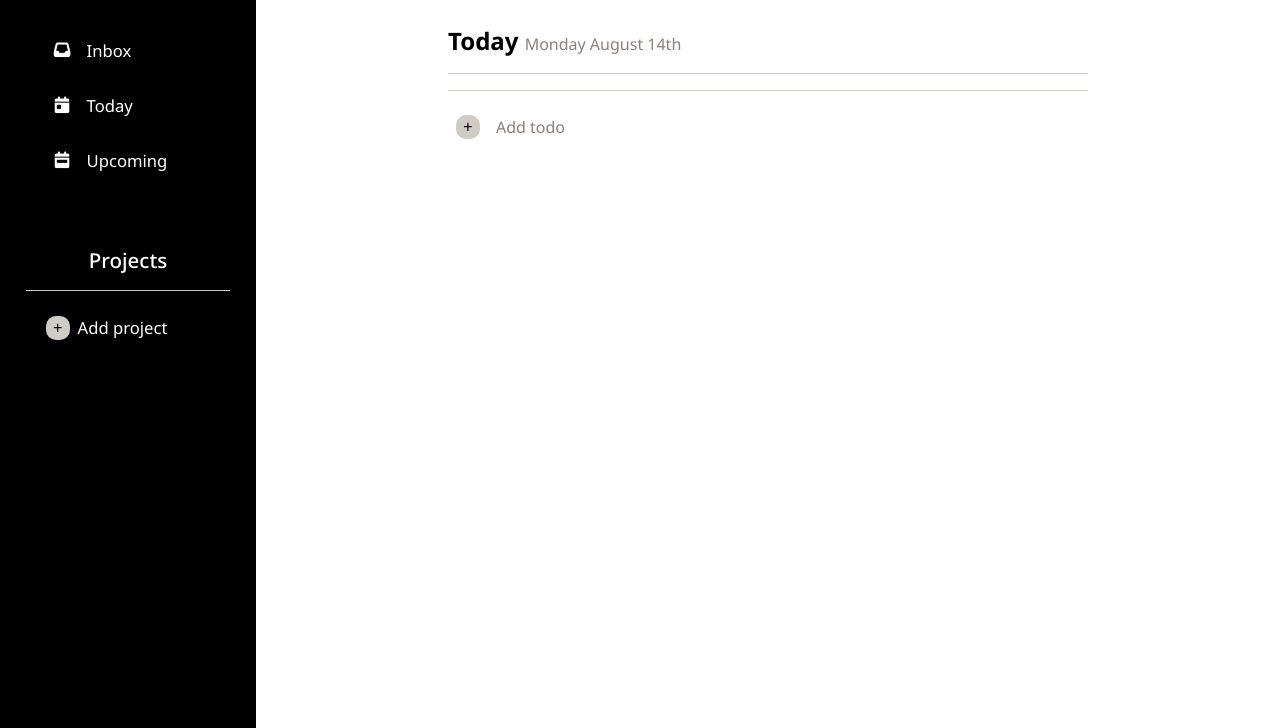
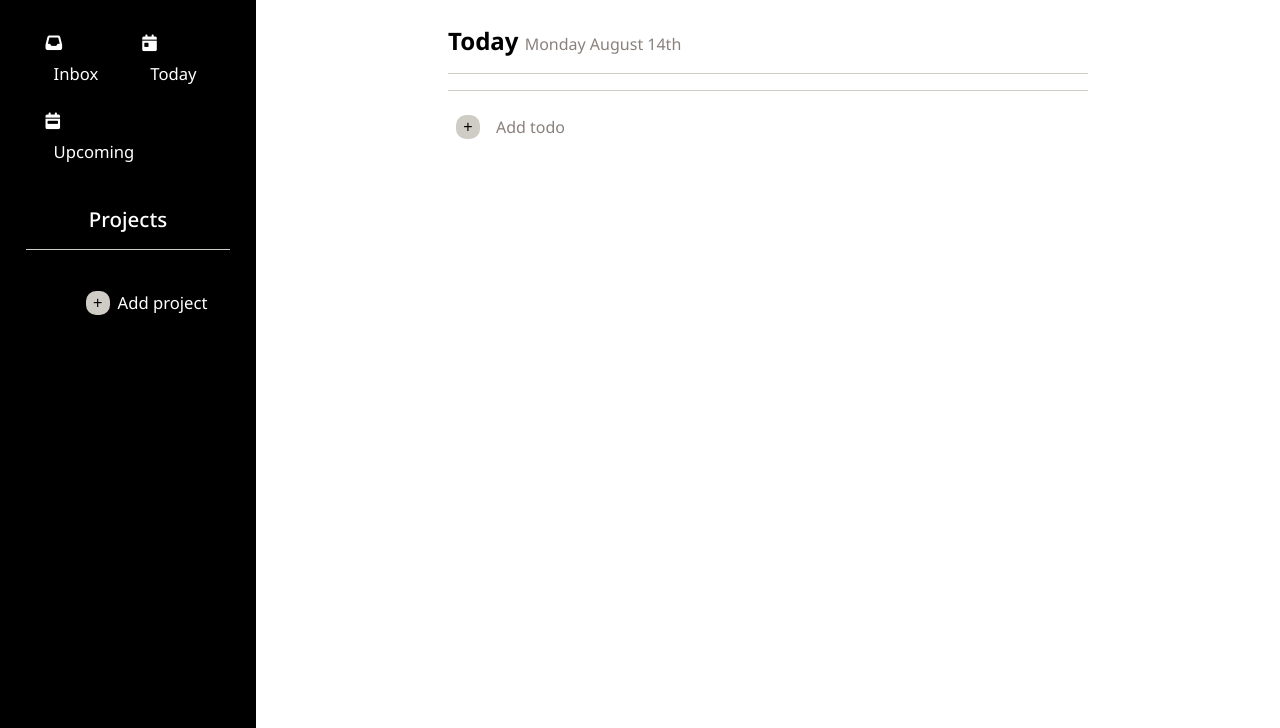
Before and after one commit to dave-forbes/todo-list, a website built with webpack: page dist/index.html in a window 1280 px wide. Shown: the part 72-800 px from the top of the page. Built offline with nearby package versions, Linux system fonts and the light colour scheme.

Commit message:
restructured nav to be more consistent

```diff
--- a/dist/index.html
+++ b/dist/index.html
@@ -16,19 +16,26 @@
   <div class="side-bar">
     <h1 class="side-bar-title">Todo List</h1>
     <ul class="todo-nav">
+      <div class="nav-item">
         <i class="fa-solid fa-inbox"></i>
         <li>Inbox</li>
+      </div>
+      <div class="nav-item">
         <i class="fa-solid fa-calendar-day"></i>
         <li>Today</li>
+      </div>
+      <div class="nav-item">
         <i class="fa-solid fa-calendar-week"></i>
         <li>Upcoming</li>
+      </div>
     </ul>
-    <ul class="projects"></ul>
     <h2 class="projects-title">Projects</h2>
-    <div class="add-projects-container">
+    <ul class="projects-nav">
+      <div class="add-projects-container nav-item">
         <button class="add-project-button">+</button>
         <span>Add project</span>
       </div>
+    </ul>
   </div>
   <div class="main">
     <div class="todos">
```
Lines whose indentation alone changed are shown as unchanged.
